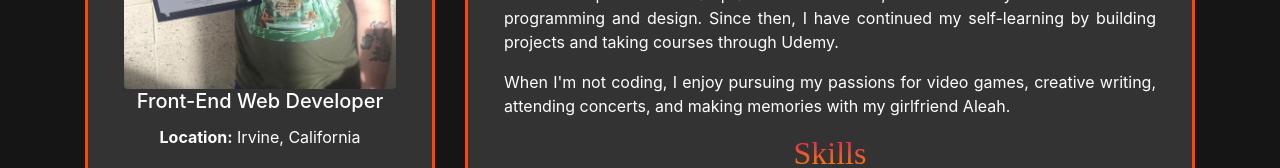
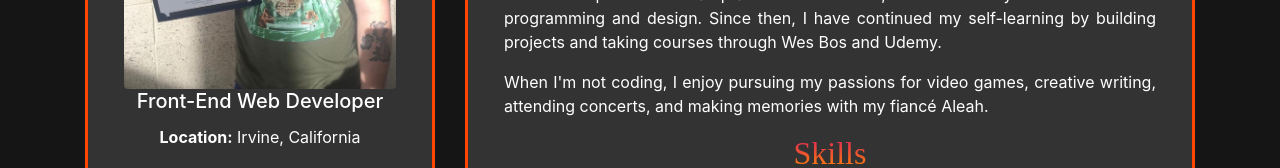
Before and after one commit to kechamberlin/kris-chamberlin-portfolio, a React (Create React App) app: page / in a window 1280 px wide. Shown: the part 437-605 px from the top of the page. Built offline with nearby package versions, Linux system fonts and the light colour scheme; some icons are missing; a web font is replaced by a local one.

Commit message:
Added Wes Bos to courses and changed girlfriend to fiance.

```diff
--- a/src/components/About.js
+++ b/src/components/About.js
@@ -102,12 +102,12 @@ function About() {
                   boot camp at UC Irvine. There, I discovered my love for
                   Front-End programming and design. Since then, I have continued
                   my self-learning by building projects and taking courses
-                  through Udemy.
+                  through Wes Bos and Udemy.
                 </Card.Text>
                 <Card.Text className="justify-text">
                   When I'm not coding, I enjoy pursuing my passions for video
                   games, creative writing, attending concerts, and making
-                  memories with my girlfriend Aleah.
+                  memories with my fiancé Aleah.
                 </Card.Text>
                 <Card.Title className="germania-font">
                   <h2>Skills</h2>
```
